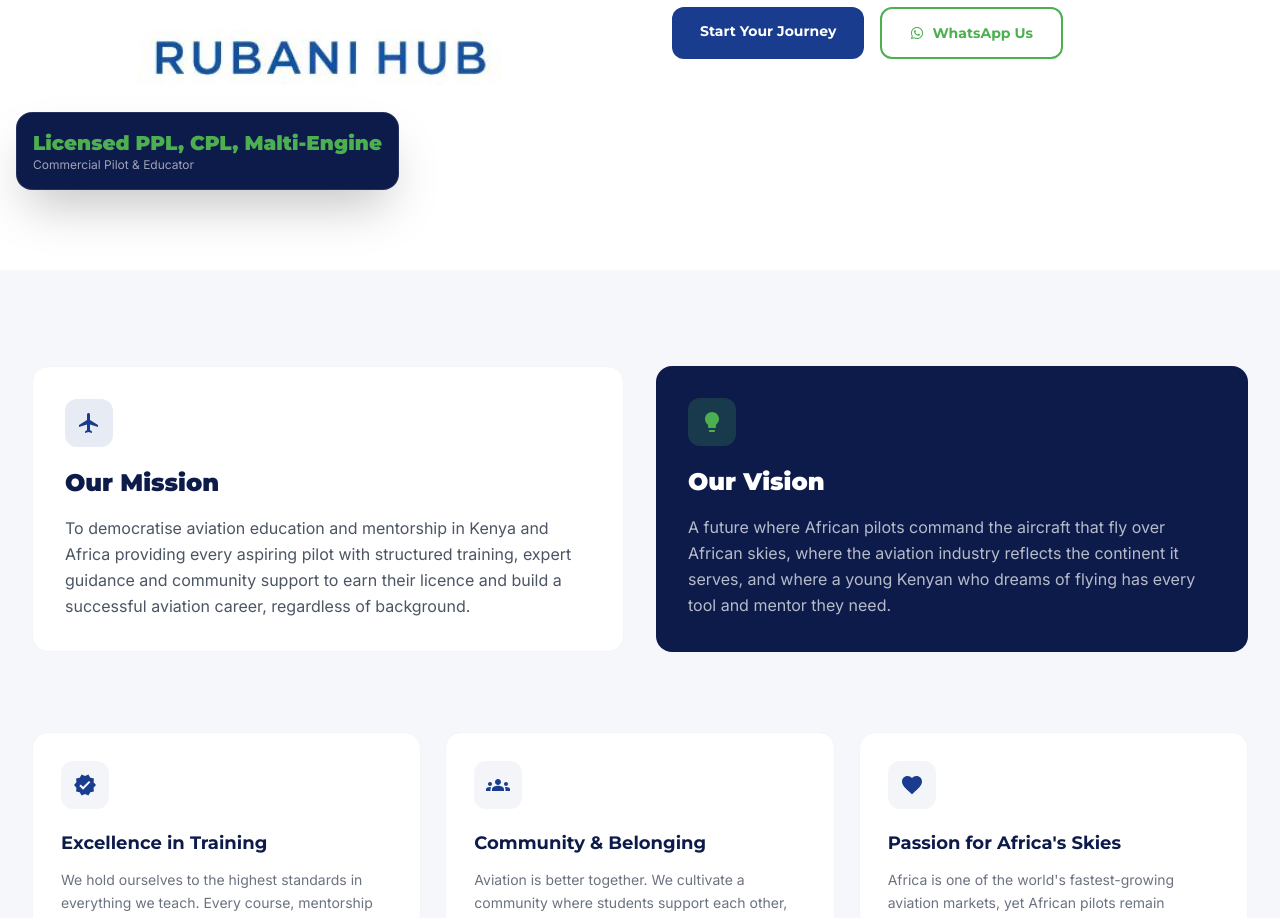
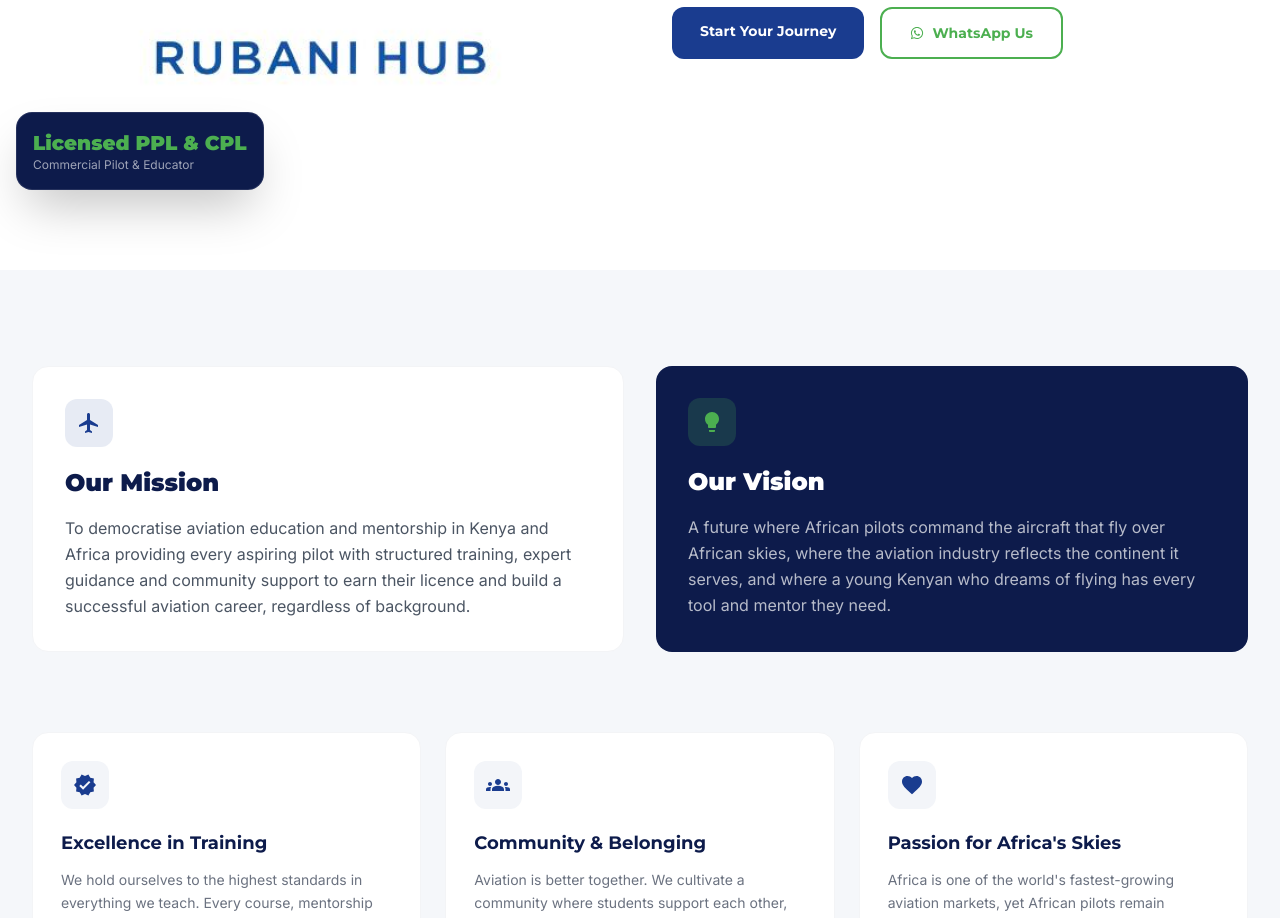
Before and after one commit to Tag-star/rubani-hub, a Next.js app: page /about in a window 1280 px wide. Shown: the part 1280-2198 px from the top of the page. Built offline with nearby package versions, Linux system fonts and the light colour scheme.

Commit message:
Update AboutClient.tsx

```diff
--- a/app/about/AboutClient.tsx
+++ b/app/about/AboutClient.tsx
@@ -116,7 +116,7 @@ export default function AboutClient() {
               </div>
               <div className="absolute -bottom-4 -left-4 bg-brand-navy text-white rounded-2xl p-4 shadow-2xl border border-white/10">
                 <div className="font-montserrat font-black text-xl text-brand-green">
-                  Licensed PPL, CPL, Malti-Engine
+                  Licensed PPL  &amp; CPL
                 </div>
                 <div className="font-inter text-xs text-white/60">
                   Commercial Pilot &amp; Educator
```
